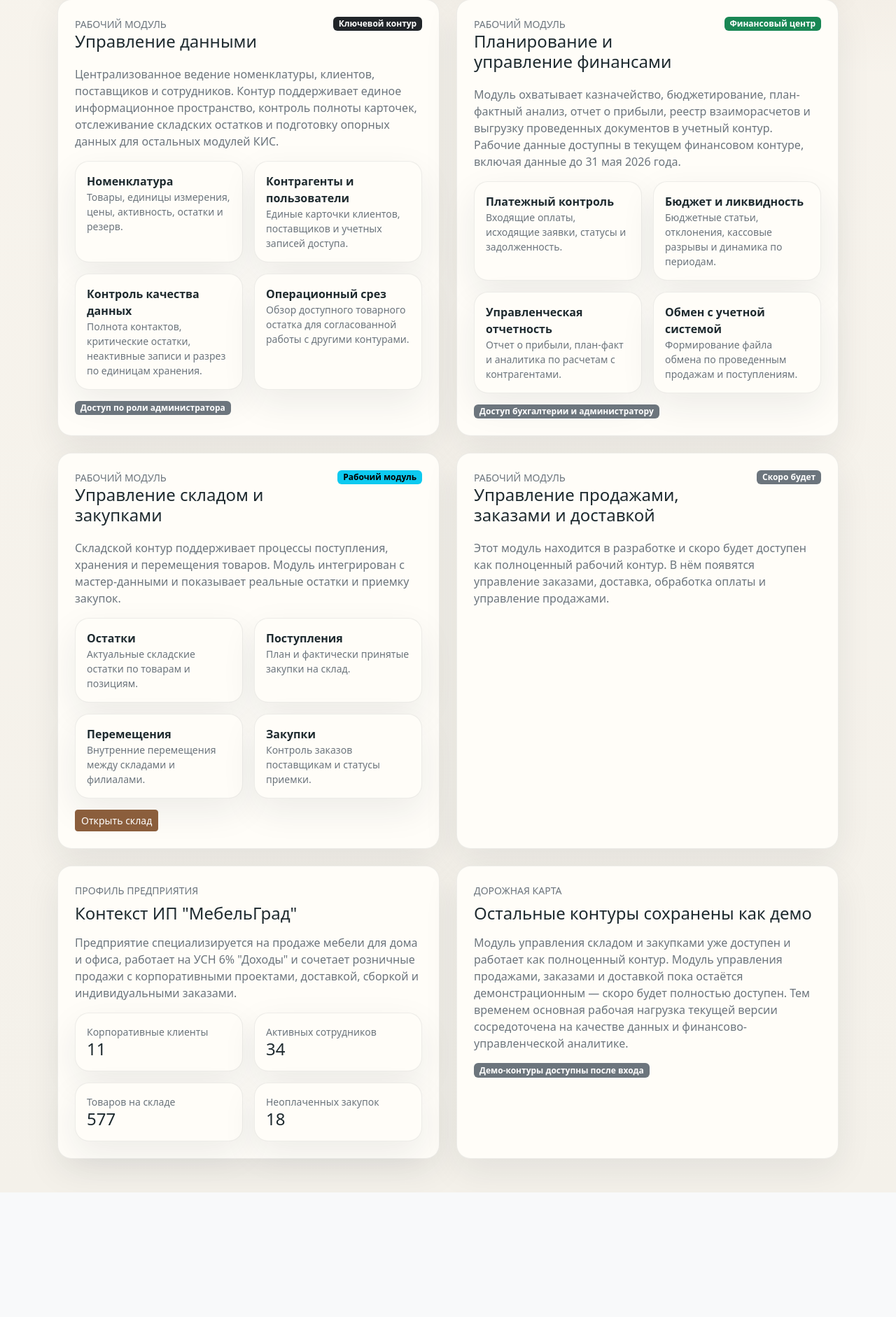
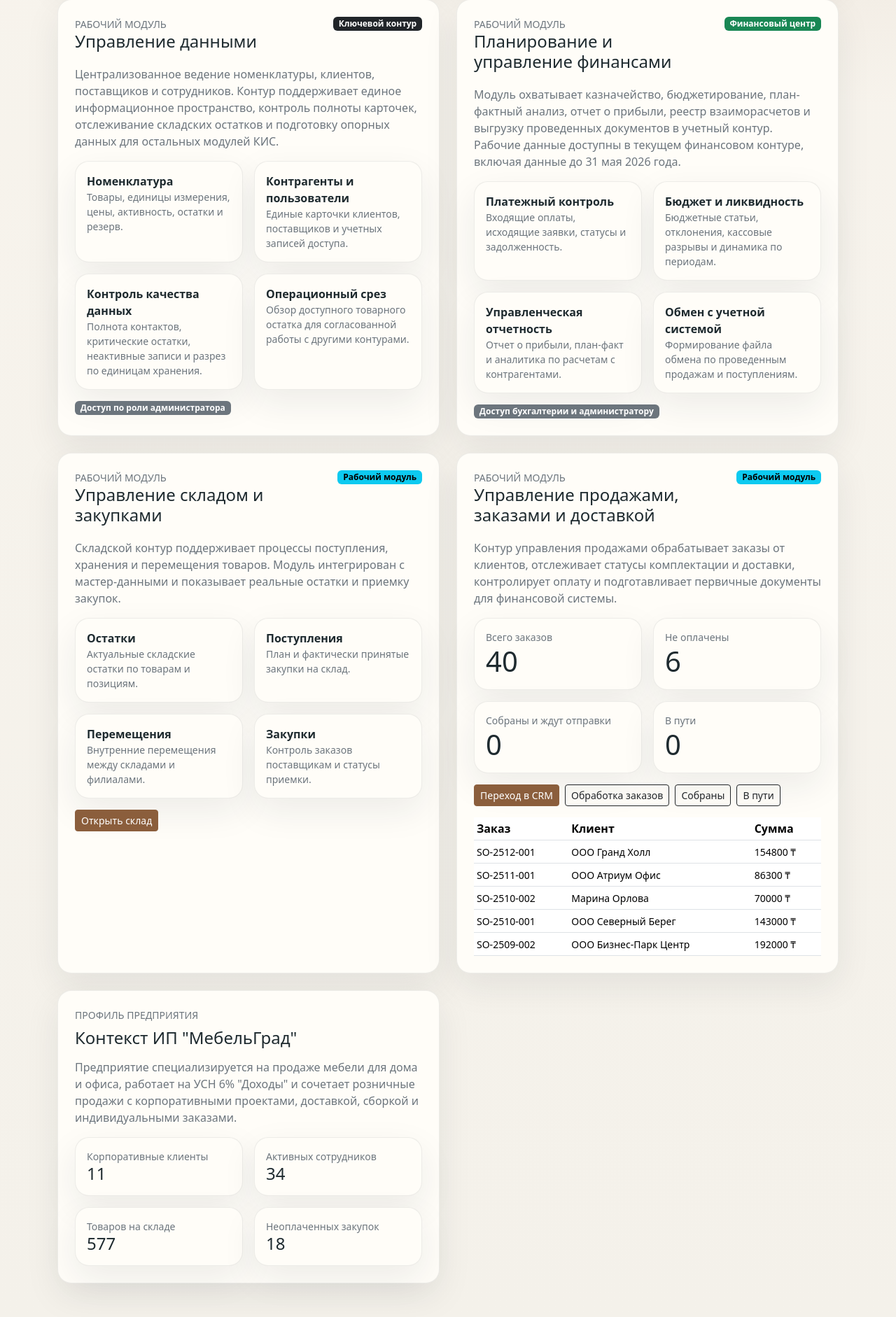
Before and after one commit to Clolulu/mebelgrad_kis, a Flask app: page / in a window 1280 px wide. Shown: the part 636-2518 px from the top of the page at 70% size. Before the commit the page ends 2340 px from the top, so only its background shows below. Run offline with Flask 3, Linux system fonts and the light colour scheme.

Commit message:
обновил продажи_2

```diff
--- a/app/__init__.py
+++ b/app/__init__.py
@@ -210,6 +210,14 @@ def register_routes(app):
         products = Product.query.all()
         customers = Customer.query.all()
         employees = Employee.query.all()
+
+        # Sales data for the main page
+        total_orders = SalesOrder.query.count()
+        unpaid_orders = SalesOrder.query.filter(SalesOrder.status.in_(["pending", "unpaid"])).count()
+        assembled_orders = SalesOrder.query.filter_by(status="assembled").count()
+        in_transit_orders = SalesOrder.query.filter_by(status="in_transit").count()
+        recent_sales_orders = SalesOrder.query.order_by(SalesOrder.created_at.desc()).limit(5).all()
+
         return render_template(
             "index.html",
             current_user=current_user,
@@ -229,6 +237,11 @@ def register_routes(app):
             unpaid_purchase_orders=PurchaseOrder.query.filter_by(is_paid=False).count(),
             sales_orders_count=SalesOrder.query.count(),
             budget_items_count=BudgetItem.query.count(),
+            total_sales_orders=total_orders,
+            unpaid_sales_orders=unpaid_orders,
+            assembled_sales_orders=assembled_orders,
+            in_transit_sales_orders=in_transit_orders,
+            recent_sales_orders=recent_sales_orders,
         )
 
     @app.errorhandler(403)
--- a/app/models.py
+++ b/app/models.py
@@ -287,6 +287,7 @@ class SalesOrder(db.Model):
     needs_assembly = db.Column(db.Boolean, default=False)
     cancel_reason = db.Column(db.Text)
     delivery_address = db.Column(db.String(255))
+    delivery_date = db.Column(db.DateTime)
     delivery_confirmed_at = db.Column(db.DateTime)
     created_at = db.Column(db.DateTime, default=datetime.utcnow)
 
--- a/templates/index.html
+++ b/templates/index.html
@@ -162,12 +162,48 @@
                     <div class="text-uppercase text-secondary small">Рабочий модуль</div>
                     <h2 class="h4 mb-1"><a href="{{ url_for('sales_demo.index') }}" class="text-decoration-none text-reset">Управление продажами, заказами и доставкой</a></h2>
                 </div>
-                <span class="badge text-bg-secondary">Скоро будет</span>
+                <span class="badge text-bg-info">Рабочий модуль</span>
             </div>
-            <p class="text-secondary mb-0">
-                Этот модуль находится в разработке и скоро будет доступен как полноценный рабочий контур.
-                В нём появятся управление заказами, доставка, обработка оплаты и управление продажами.
+            <p class="text-secondary">
+                Контур управления продажами обрабатывает заказы от клиентов, отслеживает статусы комплектации и доставки,
+                контролирует оплату и подготавливает первичные документы для финансовой системы.
             </p>
+            <div class="row g-3 mb-3">
+                <div class="col-md-6"><div class="surface p-3 h-100"><div class="text-secondary small">Всего заказов</div><div class="display-6">{{ total_sales_orders or 0 }}</div></div></div>
+                <div class="col-md-6"><div class="surface p-3 h-100"><div class="text-secondary small">Не оплачены</div><div class="display-6">{{ unpaid_sales_orders or 0 }}</div></div></div>
+                <div class="col-md-6"><div class="surface p-3 h-100"><div class="text-secondary small">Собраны и ждут отправки</div><div class="display-6">{{ assembled_sales_orders or 0 }}</div></div></div>
+                <div class="col-md-6"><div class="surface p-3 h-100"><div class="text-secondary small">В пути</div><div class="display-6">{{ in_transit_sales_orders or 0 }}</div></div></div>
+            </div>
+            <div class="d-flex gap-2 flex-wrap mb-3">
+                <a href="{{ url_for('sales_demo.crm') }}" class="btn btn-primary btn-sm">Переход в CRM</a>
+                <a href="{{ url_for('sales_demo.orders') }}" class="btn btn-outline-dark btn-sm">Обработка заказов</a>
+                <a href="{{ url_for('sales_demo.orders') }}?status=assembled" class="btn btn-outline-dark btn-sm">Собраны</a>
+                <a href="{{ url_for('sales_demo.orders') }}?status=in_transit" class="btn btn-outline-dark btn-sm">В пути</a>
+            </div>
+            {% if recent_sales_orders %}
+            <div class="table-responsive">
+                <table class="table table-sm mb-0">
+                    <thead>
+                    <tr>
+                        <th>Заказ</th>
+                        <th>Клиент</th>
+                        <th>Сумма</th>
+                    </tr>
+                    </thead>
+                    <tbody>
+                    {% for order in recent_sales_orders[:5] %}
+                        <tr>
+                            <td><small>{{ order.order_number }}</small></td>
+                            <td><small>{{ order.customer.name if order.customer else '-' }}</small></td>
+                            <td><small>{{ '%.0f'|format(order.total_amount or 0) }} ₸</small></td>
+                        </tr>
+                    {% endfor %}
+                    </tbody>
+                </table>
+            </div>
+            {% else %}
+            <p class="small text-secondary mb-0">Пока нет заказов. <a href="{{ url_for('sales_demo.crm') }}">Создать первый заказ</a></p>
+            {% endif %}
         </div>
     </div>
 </div>
@@ -189,25 +225,5 @@
             </div>
         </div>
     </div>
-    <div class="col-xl-6">
-        <div class="surface p-4 h-100">
-            <div class="text-uppercase text-secondary small mb-2">Дорожная карта</div>
-            <h2 class="h4 mb-3">Остальные контуры сохранены как демо</h2>
-            <p class="text-secondary">
-                Модуль управления складом и закупками уже доступен и работает как полноценный контур.
-                Модуль управления продажами, заказами и доставкой пока остаётся демонстрационным — скоро будет полностью доступен.
-                Тем временем основная рабочая нагрузка текущей версии сосредоточена на качестве данных
-                и финансово-управленческой аналитике.
-            </p>
-            <div class="d-flex gap-2 flex-wrap">
-                {% if current_user.is_authenticated %}
-                    <a href="{{ url_for('warehouse_demo.demo') }}" class="btn btn-outline-dark btn-sm">Склад и закупки</a>
-                    <a href="{{ url_for('sales_demo.index') }}" class="btn btn-outline-dark btn-sm">Продажи и доставка</a>
-                {% else %}
-                    <span class="badge text-bg-secondary">Демо-контуры доступны после входа</span>
-                {% endif %}
-            </div>
-        </div>
-    </div>
 </div>
 {% endblock %}
--- a/templates/sales/orders.html
+++ b/templates/sales/orders.html
@@ -48,7 +48,8 @@
             <thead>
             <tr>
                 <th>Заказ</th>
-                <th>Дата</th>
+                <th>Дата создания</th>
+                <th>Дата доставки</th>
                 <th>Клиент</th>
                 <th>Сумма</th>
                 <th>Адрес доставки</th>
@@ -62,6 +63,7 @@
                 <tr>
                     <td>{{ order.order_number }}</td>
                     <td><div>{{ order.created_at.strftime('%d.%m.%Y') if order.created_at else '-' }}</div><div class="small text-secondary">{{ order.created_at.strftime('%H:%M') if order.created_at else '' }}</div></td>
+                    <td><div>{{ order.delivery_date.strftime('%d.%m.%Y') if order.delivery_date else '-' }}</div></td>
                     <td>{{ order.customer.name if order.customer else '-' }}</td>
                     <td><div>{{ '%.2f'|format(order.total_amount or 0) }}</div>{% if order.needs_assembly %}<div class="small text-secondary">В том числе сборка</div>{% endif %}</td>
                     <td>{{ order.delivery_address or '-' }}</td>
```
Also changed, not shown: app/sales_demo/routes.py (+39 -1 lines), templates/sales/crm.html (+5 -2 lines), templates/sales/index.html (+75 -0 lines).
